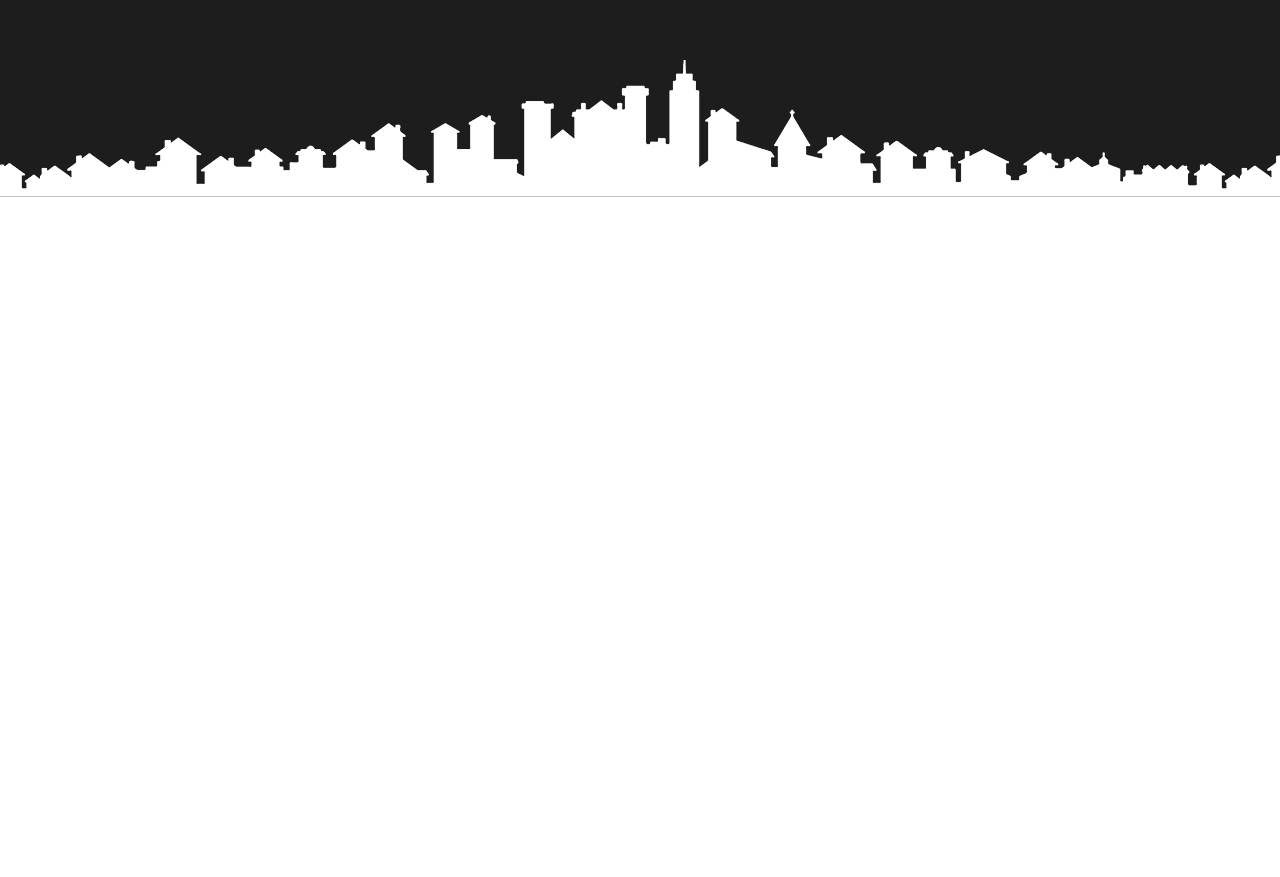
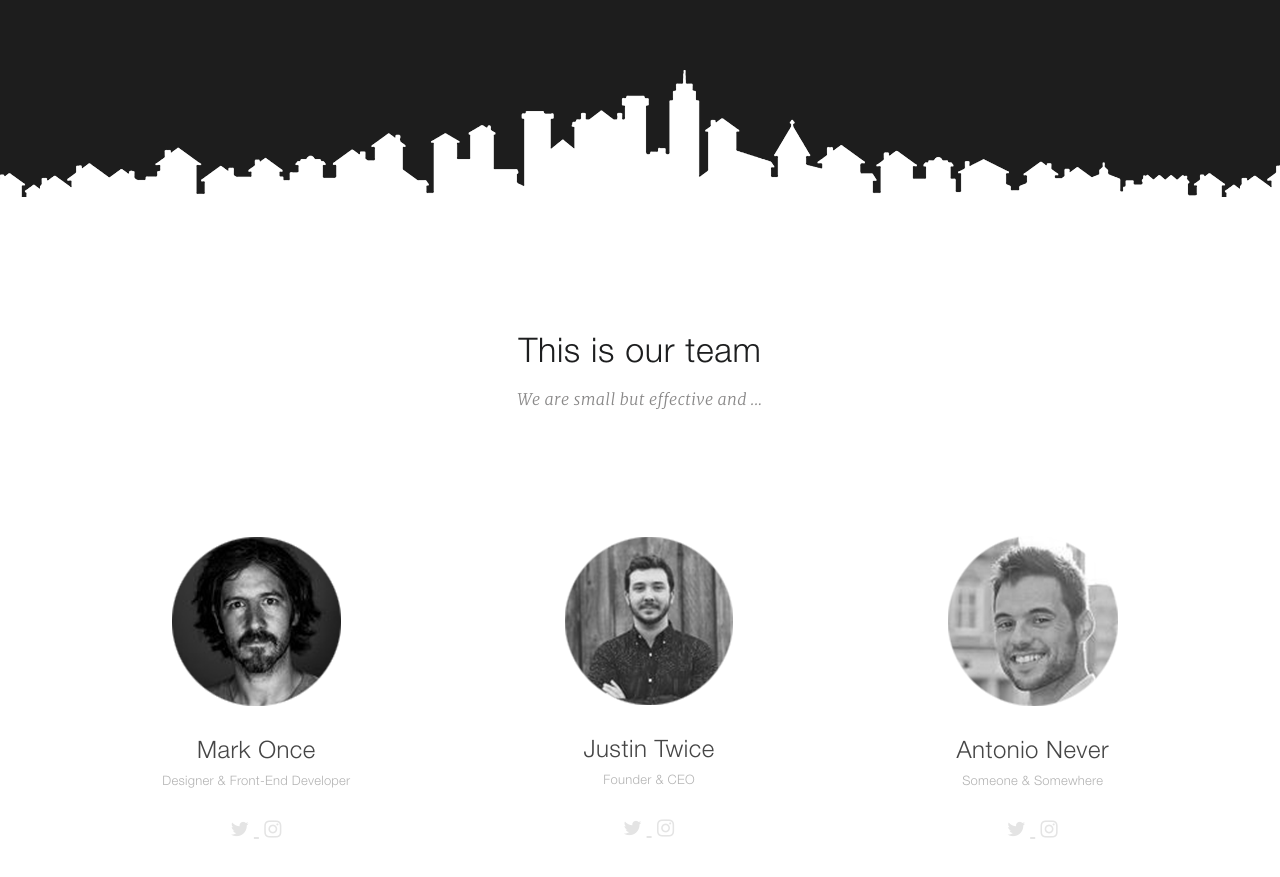
Before and after one commit to SergSvet87/Build_it_with_Passion, a plain HTML site: page index.html in a window 1280 px wide. Shown: the part 1565-2442 px from the top of the page. Before the commit the page ends 1762 px from the top, so only its background shows below. Drawn offline with Linux system fonts and the light colour scheme.

Commit message:
Блок Команда

```diff
--- /dev/null
+++ b/css/fontello.css
@@ -0,0 +1,64 @@
+@font-face {
+  font-family: 'fontello';
+  src: url('../fonts/fontello.eot?1908075');
+  src: url('../fonts/fontello.eot?1908075#iefix') format('embedded-opentype'),
+       url('../fonts/fontello.woff2?1908075') format('woff2'),
+       url('../fonts/fontello.woff?1908075') format('woff'),
+       url('../fonts/fontello.ttf?1908075') format('truetype'),
+       url('../fonts/fontello.svg?1908075#fontello') format('svg');
+  font-weight: normal;
+  font-style: normal;
+}
+/* Chrome hack: SVG is rendered more smooth in Windozze. 100% magic, uncomment if you need it. */
+/* Note, that will break hinting! In other OS-es font will be not as sharp as it could be */
+/*
+@media screen and (-webkit-min-device-pixel-ratio:0) {
+  @font-face {
+    font-family: 'fontello';
+    src: url('../font/fontello.svg?1908075#fontello') format('svg');
+  }
+}
+*/
+[class^="icon-"]:before, [class*=" icon-"]:before {
+  font-family: "fontello";
+  font-style: normal;
+  font-weight: normal;
+  speak: never;
+
+  display: inline-block;
+  text-decoration: inherit;
+  width: 1em;
+  margin-right: .2em;
+  text-align: center;
+  /* opacity: .8; */
+
+  /* For safety - reset parent styles, that can break glyph codes*/
+  font-variant: normal;
+  text-transform: none;
+
+  /* fix buttons height, for twitter bootstrap */
+  line-height: 1em;
+
+  /* Animation center compensation - margins should be symmetric */
+  /* remove if not needed */
+  margin-left: .2em;
+
+  /* you can be more comfortable with increased icons size */
+  /* font-size: 120%; */
+
+  /* Font smoothing. That was taken from TWBS */
+  -webkit-font-smoothing: antialiased;
+  -moz-osx-font-smoothing: grayscale;
+
+  /* Uncomment for 3D effect */
+  /* text-shadow: 1px 1px 1px rgba(127, 127, 127, 0.3); */
+}
+
+.icon-phone:before { content: '\e800'; } /* '' */
+.icon-location:before { content: '\e801'; } /* '' */
+.icon-mail:before { content: '\e802'; } /* '' */
+.icon-heart:before { content: '\e803'; } /* '' */
+.icon-upload-cloud:before { content: '\e804'; } /* '' */
+.icon-chart:before { content: '\e805'; } /* '' */
+.icon-twitter:before { content: '\f099'; } /* '' */
+.icon-instagram:before { content: '\f16d'; } /* '' */
--- a/css/style.css
+++ b/css/style.css
@@ -56,6 +56,7 @@ body {
   padding: 0 15px;
 }
 
+/* Шапка начало */
 .menu {
   margin: 0;
   padding: 0;
@@ -128,13 +129,16 @@ body {
   align-items: center;
   margin: 0 auto 206px;
 }
+/* Шапка конец */
 
+/* Блок О нас начало */
 .about {
   background-color: #1d1d1d;
   height: 1129px;
   padding-top: 128px;
   padding-bottom: 271px;
-  background: url(../img/buildings_white.png) center bottom repeat-x, url(../img/buildings_white.png) center bottom repeat-x, #1d1d1d;
+  background: url(../img/buildings_white.png) center 101% repeat-x,
+    url(../img/buildings_white.png) center 101% repeat-x, #1d1d1d;
 }
 .about__inner {
   display: grid;
@@ -171,3 +175,83 @@ body {
   text-align: left;
   padding: 0 0 0 20px;
 }
+/* Блок О нас конец */
+
+/* Команда начало */
+.team {
+  height: 745px;
+}
+
+.block__head {
+  text-align: center;
+}
+
+.block__title {
+  font-family: "HelveticaNeueLTProLt", sans-serif;
+  font-size: 34px;
+  /* line-height: 26px; */
+  font-weight: 400;
+  letter-spacing: 0.02em;
+  color: #1d1e1f;
+  margin: 0;
+  padding-top: 138px;
+  margin-bottom: 13px;
+}
+
+.block__text {
+  font-family: "Merriweather-LightItalic", sans-serif;
+  font-size: 16px;
+  /* line-height: 26px; */
+  font-weight: 300;
+  font-style: italic;
+  letter-spacing: 0.02em;
+  color: #898888;
+  margin: 0;
+}
+
+.team__inner {
+  display: flex;
+  justify-content: space-around;
+  align-items: center;
+  padding-top: 127px;
+}
+
+.team__item {
+  text-align: center;
+}
+
+.team__item-img {
+  margin-bottom: 29px;
+}
+
+.team__item-title {
+  font-family: "HelveticaNeueLTProLt", sans-serif;
+  font-size: 24px;
+  /* line-height: 26px; */
+  font-weight: 400;
+  letter-spacing: 0.02em;
+  color: #464646;
+  margin: 0;
+  margin-bottom: 7px;
+}
+.team__item-text {
+  font-family: "HelveticaNeueLTProLt", sans-serif;
+  font-size: 13px;
+  /* line-height: 26px; */
+  font-weight: 400;
+  letter-spacing: 0.02em;
+  color: #b3b3b3;
+  margin: 0;
+  margin-bottom: 27px;
+}
+.team__icon-box a {
+  font-size: 20px;
+  color: #e4e4e4;
+  transition: 0.2s;
+}
+
+.team__icon-box:hover a {
+  color: #949494;
+}
+
+/* Команда конец */
--- a/index.html
+++ b/index.html
@@ -5,6 +5,7 @@
     <meta http-equiv="X-UA-Compatible" content="IE=edge" />
     <meta name="viewport" content="width=device-width, initial-scale=1.0" />
     <title>Build it with Passion</title>
+    <link rel="stylesheet" href="./css/fontello.css" />
     <link rel="stylesheet" href="./css/style.css" />
   </head>
 
@@ -61,25 +62,124 @@
         <div class="about__inner">
           <div class="about__item">
             <div class="about__year">2011</div>
-            <div class="about__text">Lorem ipsum dolor sit amet, consectetur adipiselit. Vivamus varius nec diam vitae hendrerit bigus mit.</div>
+            <div class="about__text">
+              Lorem ipsum dolor sit amet, consectetur adipiselit. Vivamus varius
+              nec diam vitae hendrerit bigus mit.
+            </div>
           </div>
           <div class="about__item">
             <div class="about__year">2012</div>
-            <div class="about__text">Lorem ipsum dolor sit amet, consectetur adipiselit. Vivamus varius nec diam vitae hendrerit bigus mit.
-              Begitus vit urna nulla.</div>
+            <div class="about__text">
+              Lorem ipsum dolor sit amet, consectetur adipiselit. Vivamus varius
+              nec diam vitae hendrerit bigus mit. Begitus vit urna nulla.
+            </div>
           </div>
           <div class="about__item">
             <div class="about__year">2013</div>
-            <div class="about__text">Sed at auctor sem, nec tincidunt elit. Pellentesque enim turpis, porttitor ac orci in, ultrices efficitur nisl. Ut odio libero, sodales a tellus eleifend, suscipit dapibus mi.</div>
+            <div class="about__text">
+              Sed at auctor sem, nec tincidunt elit. Pellentesque enim turpis,
+              porttitor ac orci in, ultrices efficitur nisl. Ut odio libero,
+              sodales a tellus eleifend, suscipit dapibus mi.
+            </div>
           </div>
           <div class="about__item">
             <div class="about__year">2014</div>
-            <div class="about__text">Lorem ipsum dolor sit amet, consectetur adipiselit. Vivamus varius nec diam vitae hendrerit bigus mit.
-              Begitus vit urna nulla.</div>
+            <div class="about__text">
+              Lorem ipsum dolor sit amet, consectetur adipiselit. Vivamus varius
+              nec diam vitae hendrerit bigus mit. Begitus vit urna nulla.
+            </div>
           </div>
         </div>
       </div>
     </div>
     <!-- Блок О нас конец -->
+
+    <!-- Блок Команда начало -->
+    <div class="team">
+      <div class="container">
+        <div class="block__head">
+          <h2 class="block__title">This is our team</h2>
+          <p class="block__text">We are small but effective and ...</p>
+        </div>
+        <!-- Карточки -->
+        <div class="team__inner">
+          <!-- карточка 1 -->
+          <div class="team__item">
+            <img
+              class="team__item-img"
+              src="./img/teams_mark.png"
+              alt="Фото Марка"
+            />
+            <h3 class="team__item-title">Mark Once</h3>
+            <p class="team__item-text">Designer & Front-End Developer</p>
+            <div class="team__icon-box">
+              <a href="#">
+                <i class="icon-twitter"></i>
+              </a>
+              <a href="#">
+                <i class="icon-instagram"></i>
+              </a>
+            </div>
+          </div>
+
+          <!-- карточка 2 -->
+          <div class="team__item">
+            <img
+              class="team__item-img"
+              src="./img/teams_justin.png"
+              alt="Фото Justin"
+            />
+            <h3 class="team__item-title">Justin Twice</h3>
+            <p class="team__item-text">Founder & CEO</p>
+            <div class="team__icon-box">
+              <a href="#">
+                <i class="icon-twitter"></i>
+              </a>
+              <a href="#">
+                <i class="icon-instagram"></i>
+              </a>
+            </div>
+          </div>
+
+          <!-- карточка 3 -->
+          <div class="team__item">
+            <img
+              class="team__item-img"
+              src="./img/teams_antonio.png"
+              alt="Фото Antonio"
+            />
+            <h3 class="team__item-title">Antonio Never</h3>
+            <p class="team__item-text">Someone & Somewhere</p>
+            <div class="team__icon-box">
+              <a href="#">
+                <i class="icon-twitter"></i>
+              </a>
+              <a href="#">
+                <i class="icon-instagram"></i>
+              </a>
+            </div>
+          </div>
+        </div>
+      </div>
+    </div>
+    <!-- Блок Команда конец -->
+
+    <!-- Блок Услуги начало -->
+
+    <!-- Блок Услуги конец -->
+
+
+    <!-- Блок Контакты начало -->
+
+    <!-- Блок Контакты конец -->
+
+    <!-- <i class="icon-twitter"></i>
+    <i class="icon-instagram"></i>
+    <i class="icon-phone"></i>
+    <i class="icon-mail"></i>
+    <i class="icon-heart"></i>
+    <i class="icon-location"></i>
+    <i class="icon-upload"></i>
+    <i class="icon-chart"></i> -->
   </body>
 </html>
```
Also changed, not shown: fonts/fontello.ttf (added), fonts/fontello.woff (added), fonts/fontello.woff2 (added), img/teams_antonio.png (added), img/teams_justin.png (added), img/teams_mark.png (added), 2 other files.
